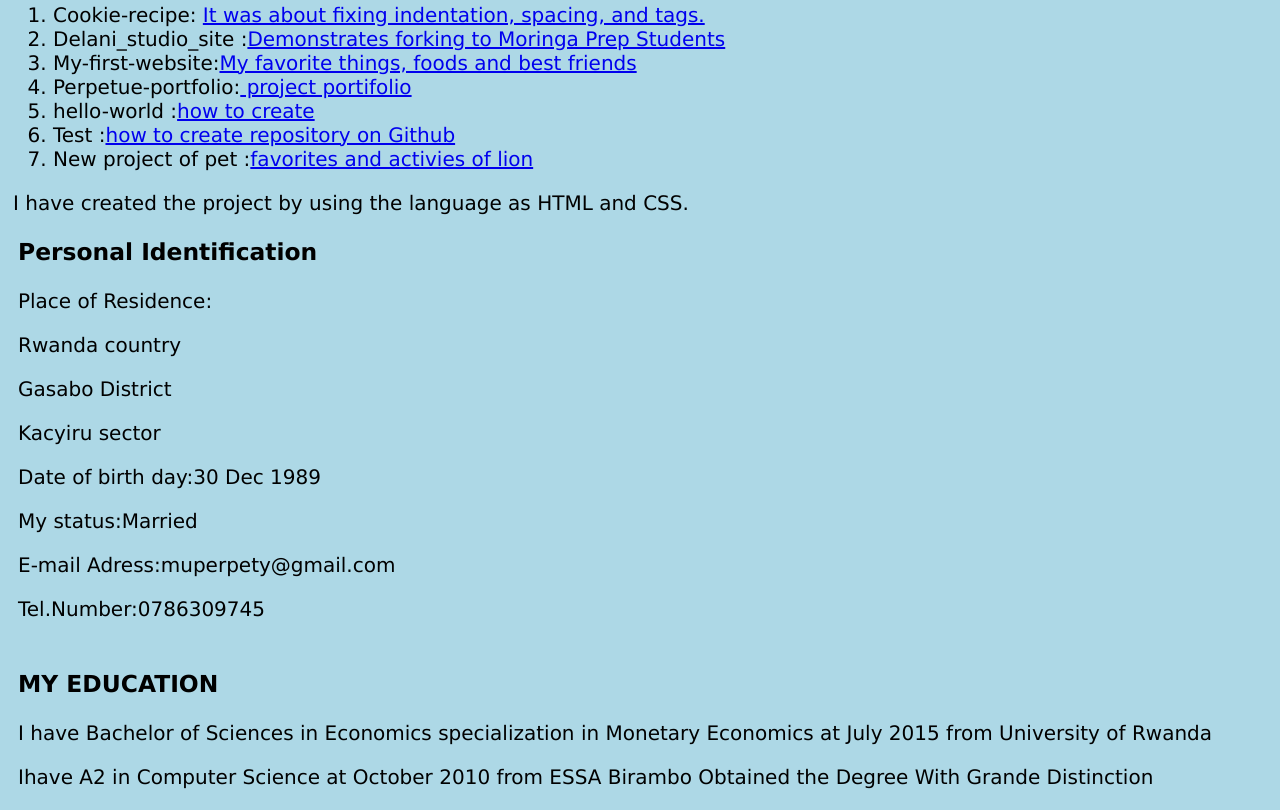
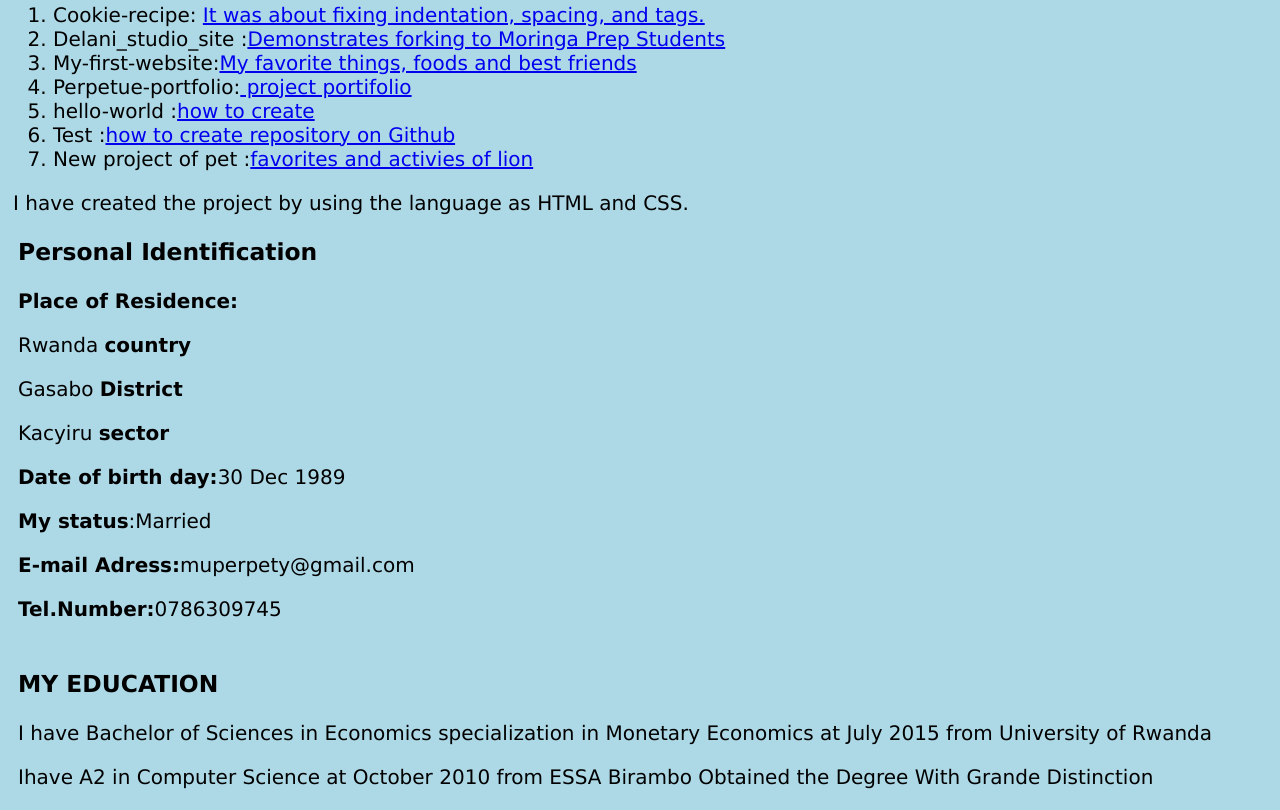
Before and after one commit to Perpetue/perpetue, a plain HTML site: page index.html in a window 1280 px wide. Shown: the part 449-1259 px from the top of the page. Drawn offline with Linux system fonts and the light colour scheme.

Commit message:
add the strong to my file

```diff
--- a/index.html
+++ b/index.html
@@ -29,16 +29,16 @@
                                <!--About me-->
                                 <div class="identification">
                                 <h3>Personal Identification</h3>
-                                  <p>Place of Residence:</p>
-                                  <p>Rwanda country</p>
-                                  <p>Gasabo District</p>
-                                  <p>Kacyiru sector</p>
-                                  <p>Date of birth day:30 Dec 1989</p>
-                                  <p>My status:Married</p>
-                                  <p>E-mail Adress:muperpety@gmail.com</p>
-                                  <p>Tel.Number:0786309745</p>
+                                  <p><strong>Place of Residence:</strong></p>
+                                  <p>Rwanda <strong>country</strong></p>
+                                  <p>Gasabo <strong>District</strong></p>
+                                  <p>Kacyiru <strong>sector</strong></p>
+                                  <p><strong>Date of birth day:</strong>30 Dec 1989</p>
+                                  <p><strong>My status</strong>:Married</p>
+                                  <p><strong>E-mail Adress:</strong>muperpety@gmail.com</p>
+                                  <p><strong>Tel.Number:</strong>0786309745</p>
                                 </div>
-                        </div>
+                         </div>
                                 <div id="background">
                                 <h3>MY EDUCATION</h3>
                                   <p> I have Bachelor of Sciences in Economics
```
